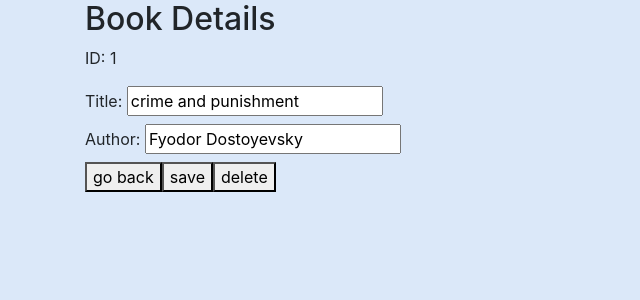
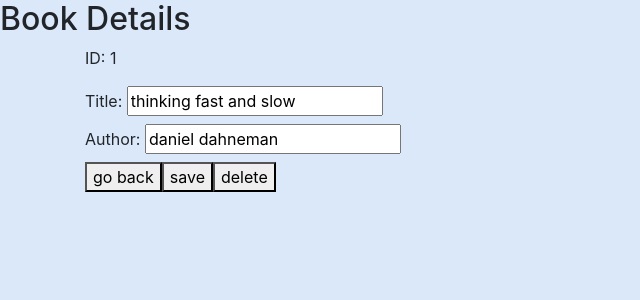
Before and after one commit to Danielandro/angular-books, an Angular app: page /detail/1 in a window 1280 px wide. Shown: the top 300 px of the page, without its empty margins (0-640 px from the left). Built offline with nearby package versions, Linux system fonts and the light colour scheme; data requests are answered from the project's data file.

Commit message:
book detail renders correct info for each book * using snapshot

```diff
--- a/src/app/book-detail/book-detail.component.html
+++ b/src/app/book-detail/book-detail.component.html
@@ -1,5 +1,5 @@
-<div class="container">
-  <h2>Book Details</h2>
+<h2>Book Details</h2>
+<div *ngIf="book" class="container">
   <p>ID: {{ book.id }}</p>
   <div>
     <label
@@ -19,6 +19,9 @@
     <button>delete</button>
   </div>
 </div>
+<div *ngIf="!book">
+  There is no Book
+</div>
 
 <!-- <div class="card" style="width: 18rem;">
   <div class="card-body">
--- a/src/app/book-detail/book-detail.component.ts
+++ b/src/app/book-detail/book-detail.component.ts
@@ -1,6 +1,7 @@
 import { Component, OnInit } from "@angular/core";
 import IBook from "../books/book";
 import { ActivatedRoute } from "@angular/router";
+import { BookService } from "../books/book.service";
 
 @Component({
   selector: "app-book-detail",
@@ -8,16 +9,16 @@ import { ActivatedRoute } from "@angular/router";
   styleUrls: ["./book-detail.component.css"]
 })
 export class BookDetailComponent implements OnInit {
-  book: IBook = {
-    id: 7,
-    title: "crime and punishment",
-    author: "Fyodor Dostoyevsky"
-  };
-  constructor(private route: ActivatedRoute) {}
+  book: IBook;
+  constructor(private route: ActivatedRoute, private bookService: BookService) {
+    console.log("Before Book", this.book);
+  }
 
   ngOnInit() {
     let id = +this.route.snapshot.paramMap.get("id");
-    this.book.id = id;
+    this.bookService.getBook(id).subscribe(book => (this.book = book));
+
+    console.log("After Book", this.book);
   }
   save() {
     // call the books service method saveBook(author, title)
--- a/src/app/books/book.service.ts
+++ b/src/app/books/book.service.ts
@@ -14,6 +14,14 @@ export class BookService {
   // GET all books
   getBooks(): Observable<IBook[]> {
     return this.http.get<IBook[]>(this.bookUrl);
+  }
+
+  // GET a book
+  getBook(id: number): Observable<IBook> {
+    return this.http.get<IBook>(`${this.bookUrl}/${id}`).pipe(
+      tap(book => console.log(`Getting book: ${book.title}`)),
+      catchError(this.handleError)
+    );
   }
 
   // ADD a new book & its author
```
